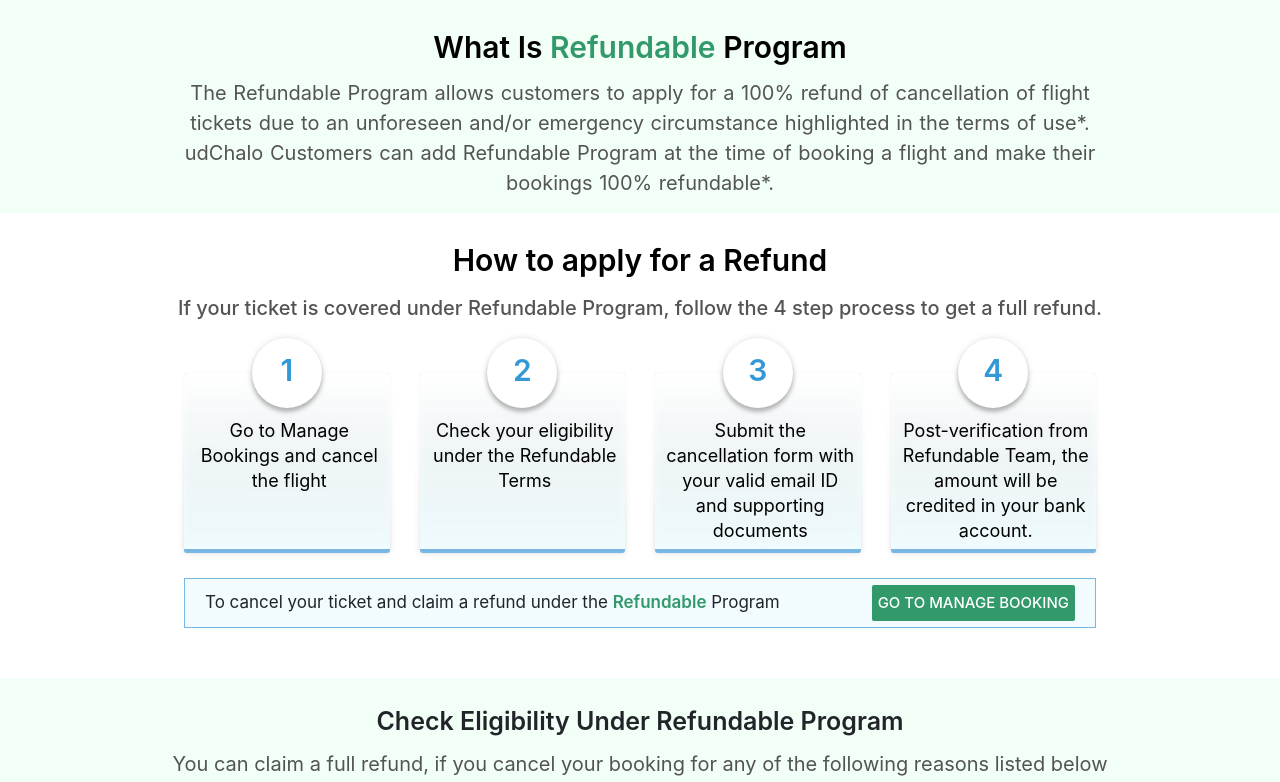
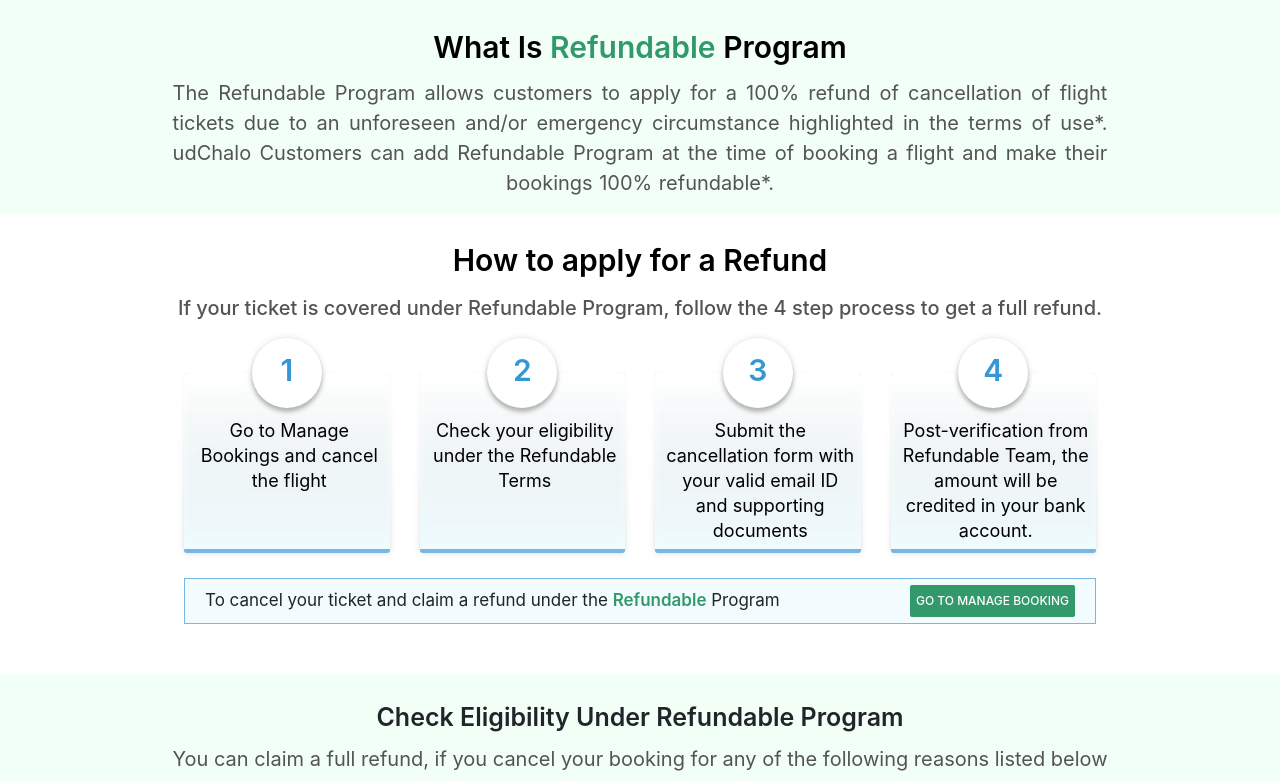
Before and after one commit to prijwals-udchalo/Refundable-page, a plain HTML site: page index.html in a window 1280 px wide. Shown: the part 393-1175 px from the top of the page. Drawn offline with nearby package versions, Linux system fonts and the light colour scheme.

Commit message:
css update

```diff
--- a/style.css
+++ b/style.css
@@ -52,6 +52,9 @@ p {
   font-size: 2rem;
   word-spacing: 1px;
   line-height: 3rem;
+  text-align: center;
+  text-align: justify;
+  text-align-last: center;
 }
 
 /* ---------- Process ------------- */
@@ -136,7 +139,7 @@ p {
 
 .process-note-btn {
   padding: 7px 6px;
-  font-size: 1.5rem;
+  font-size: 1.2rem;
   font-weight: 500;
   background: #32996a;
   text-transform: uppercase;
@@ -276,7 +279,7 @@ p {
   border: 2px solid black;
   background-color: #f5fff9;
   text-align: left;
-  font-size: 1.9rem;
+  font-size: 1.5rem;
   color: #545454;
   width: 87%;
   margin: 0.5rem auto;
```
